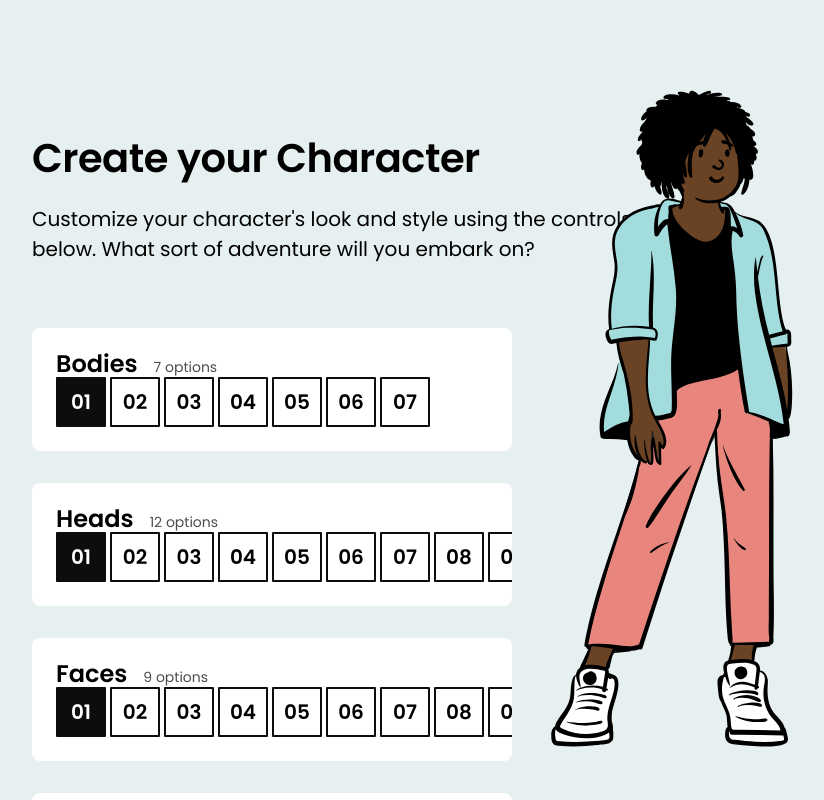
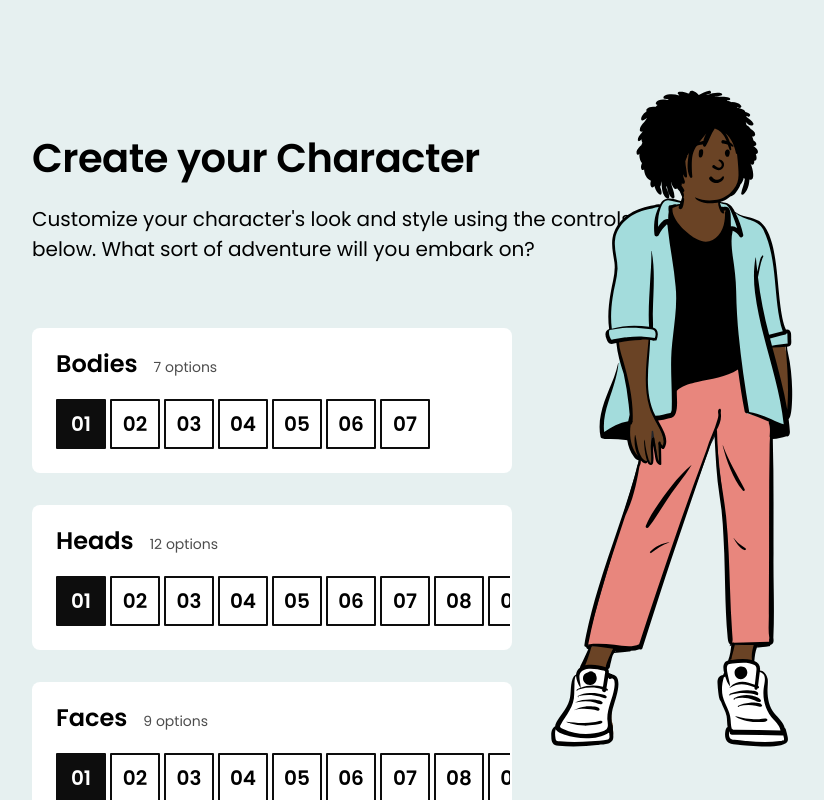
Before and after one commit to vegar/css-for-js, a React (Create React App) app in the folder m2/character-creator/: page / in a window 1280 px wide. Shown: the top 800 px of the page, without its empty margins (128-952 px from the left). Built offline with nearby package versions, Linux system fonts and the light colour scheme.

Commit message:
ex3 button overflow corrected

```diff
--- a/m2/character-creator/src/components/ButtonRow/ButtonRow.module.css
+++ b/m2/character-creator/src/components/ButtonRow/ButtonRow.module.css
@@ -1,2 +1,9 @@
 .buttonRow {
+  overflow-x:auto;
+  white-space: nowrap;
+
+  margin-left: -22px;
+  margin-right: -22px;
+  margin-bottom: -22px;
+  padding: 22px;
 }
--- a/m2/character-creator/src/components/ControlPane/ControlPane.module.css
+++ b/m2/character-creator/src/components/ControlPane/ControlPane.module.css
@@ -11,7 +11,6 @@
   */
   margin-bottom: 32px;
   white-space: nowrap;
-  overflow-x:scroll;
 }
 
 .title {
```
